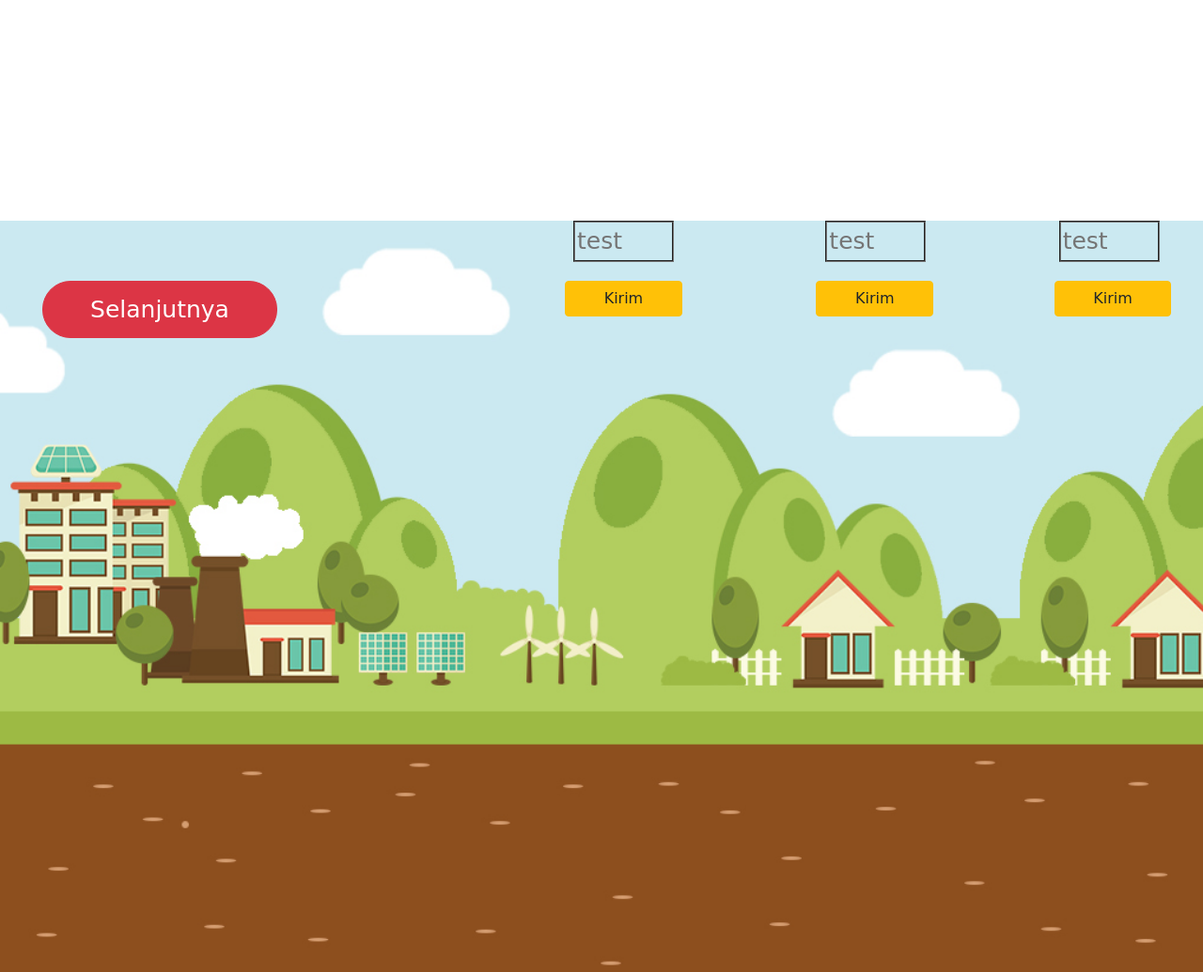
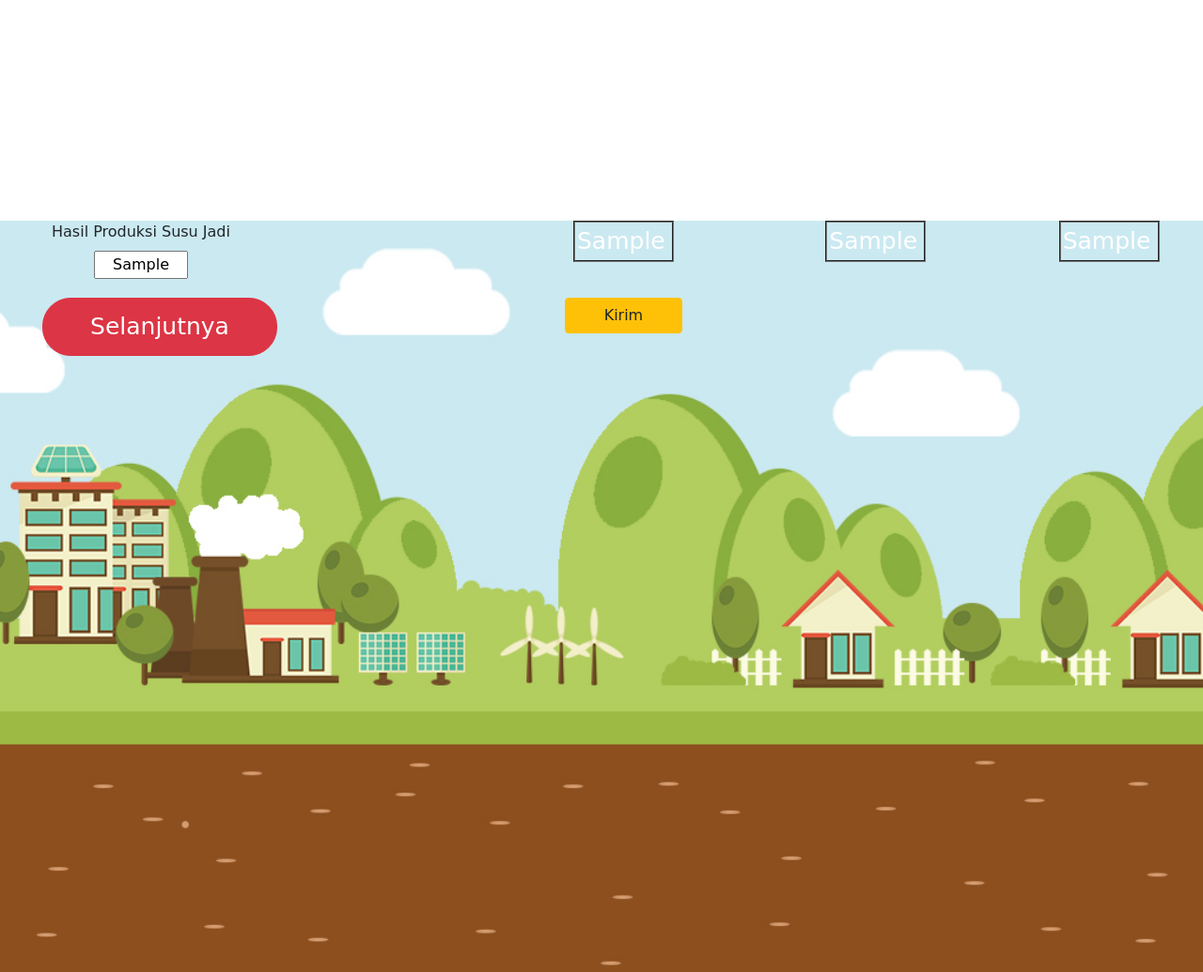
Before and after one commit to AkbarrulMahrifat/simulasi-scm, a CodeIgniter app: page /simulasi-scm/index.php/simulasi/distribusi/1 in a window 1280 px wide. Shown: the part 215-1250 px from the top of the page at 94% size. Run offline with CodeIgniter, Linux system fonts and the light colour scheme; tables that the repository leaves empty or names only in its code hold one stand-in row (values such as "Sample post"); some libraries are stand-ins or nearby versions.

Commit message:
Fitur Distribusi dan Finish
Distribusi sementara dibagi rata. Tabel belum join

```diff
--- a/application/controllers/Simulasi.php
+++ b/application/controllers/Simulasi.php
@@ -97,11 +97,47 @@ class Simulasi extends CI_Controller {
         redirect('Simulasi/pabrik/'.$id);
     }
 
-    function distribusi(){
-        $this->load->view('distribusi');
+    function distribusi($id){
+        $where = array('id_hasil' => $id);
+        $data['hasil'] = $this->M_simulasi->hasil($where, 'hasil')->result();
+        $this->load->view('distribusi', $data);
     }
 
-    function finish(){
-        $this->load->view('finish');
+    function prosesdistribusi($id){
+        $id_hasil = $this->input->post('id_hasil');
+        $id_sapi = $this->input->post('id_sapi');
+        $id_makanan = $this->input->post('id_makanan');
+        $bulan_laktasi = $this->input->post('bulan_laktasi');
+        $jumlah_makanan = $this->input->post('jumlah_makanan');
+        $hasil = $this->input->post('hasil');
+        $susu_jadi = $this->input->post('susu_jadi');
+        $toko1 = $susu_jadi/3;
+        $toko2 = $susu_jadi/3;
+        $toko3 = $susu_jadi/3;
+        $pendapatan = $susu_jadi*13000;
+
+        $data = array(
+            'id_sapi' => $id_sapi,
+            'id_makanan' => $id_makanan,
+            'bulan_laktasi' => $bulan_laktasi,
+            'jumlah_makanan' => $jumlah_makanan,
+            'hasil' => $hasil,
+            'susu_jadi' => $susu_jadi,
+            'toko1' => $toko1,
+            'toko2' => $toko2,
+            'toko3' => $toko3,
+            'pendapatan' => $pendapatan
+        );
+        $where = array(
+            'id_hasil' => $id_hasil
+        );
+        $this->M_simulasi->prosesdistribusi($where, $data, 'hasil');
+        redirect('Simulasi/distribusi/'.$id);
+    }
+
+    function finish($id){
+        $where = array('id_hasil' => $id);
+        $data['hasil'] = $this->M_simulasi->hasil($where, 'hasil')->result();
+        $this->load->view('finish', $data);
     }
 }
--- a/application/models/M_simulasi.php
+++ b/application/models/M_simulasi.php
@@ -33,4 +33,9 @@ class M_simulasi extends CI_Model{
         $this->db->where($where);
         $this->db->update($table,$data);
     }
+
+    function prosesdistribusi($where,$data,$table){
+        $this->db->where($where);
+        $this->db->update($table,$data);
+    }
 }
--- a/application/views/distribusi.php
+++ b/application/views/distribusi.php
@@ -19,34 +19,46 @@
 
 <body>
 <div class="bg-distribusi">
+    <?php foreach ($hasil as $h) { ?>
+    <form method="post" action="<?php echo base_url().'index.php/Simulasi/prosesdistribusi/'.$h->id_hasil;?>">
+        <input type="hidden" name="id_hasil" value="<?php echo $h->id_hasil ?>">
+        <input type="hidden" name="id_sapi" value="<?php echo $h->id_sapi ?>">
+        <input type="hidden" name="id_makanan" value="<?php echo $h->id_makanan ?>">
+        <input type="hidden" name="bulan_laktasi" value="<?php echo $h->bulan_laktasi ?>">
+        <input type="hidden" name="jumlah_makanan" value="<?php echo $h->jumlah_makanan ?>">
+        <input type="hidden" name="hasil" value="<?php echo $h->hasil ?>">
+        <input type="hidden" name="pendapatan" value="<?php echo $h->pendapatan ?>">
     <div class="container-fluid">
         <div class="row permintaan">
-            <div class="col-lg-6 col-md-6"></div>
+            <div class="col-lg-6 col-md-6" style="text-align: center; padding-right: 400px">
+                <label>Hasil Produksi Susu Jadi</label>
+                <br>
+                <input class="input-lg" style="text-align:center; width: 100px" name="susu_jadi" value="<?php echo $h->susu_jadi ?>" readonly>
+            </div>
+            <br>
             <div class="col-lg-2 col-md-2">
-                <input type="text" placeholder="test" class="jumlah-permintaan1">
+                <input type="text" placeholder="test" class="jumlah-permintaan1" name="toko1" value="<?php echo $h->toko1 ?>">
             </div>
             <div class="col-lg-2 col-md-2">
-                <input type="text" placeholder="test" class="jumlah-permintaan">
+                <input type="text" placeholder="test" class="jumlah-permintaan" name="toko2" value="<?php echo $h->toko2 ?>">
             </div>
             <div class="col-lg-2 col-md-2">
-                <input type="text" placeholder="test" class="jumlah-permintaan3">
+                <input type="text" placeholder="test" class="jumlah-permintaan3" name="toko3" value="<?php echo $h->toko3 ?>">
             </div>
         </div>
         <div class="row permintaan2">
             <div class="col-lg-6 col-md-6">
-                <a class="btn btn-danger btn-selanjutnya" type="button" href="<?=site_url('Simulasi/finish')?>">Selanjutnya </a>
+                <a class="btn btn-danger btn-selanjutnya" type="button" href="<?=site_url('Simulasi/finish/'.$h->id_hasil)?>">Selanjutnya </a>
             </div>
             <div class="col-lg-2 col-md-2">
-                <button class="btn btn-warning kirim1" type="button">Kirim </button>
+                <button class="btn btn-warning kirim1" type="submit">Kirim </button>
             </div>
-            <div class="col-lg-2 col-md-2">
-                <button class="btn btn-warning kirim2" type="button">Kirim </button>
-            </div>
-            <div class="col-lg-2 col-md-2">
-                <button class="btn btn-warning kirim" type="button">Kirim </button>
+
             </div>
         </div>
     </div>
+    </form>
+    <?php } ?>
 </div>
 <script src="<?=base_url()?>assets/js/jquery.min.js"></script>
 <script src="<?=base_url()?>assets/bootstrap/js/bootstrap.min.js"></script>
```
Also changed, not shown: application/views/finish.php (+15 -11 lines).
